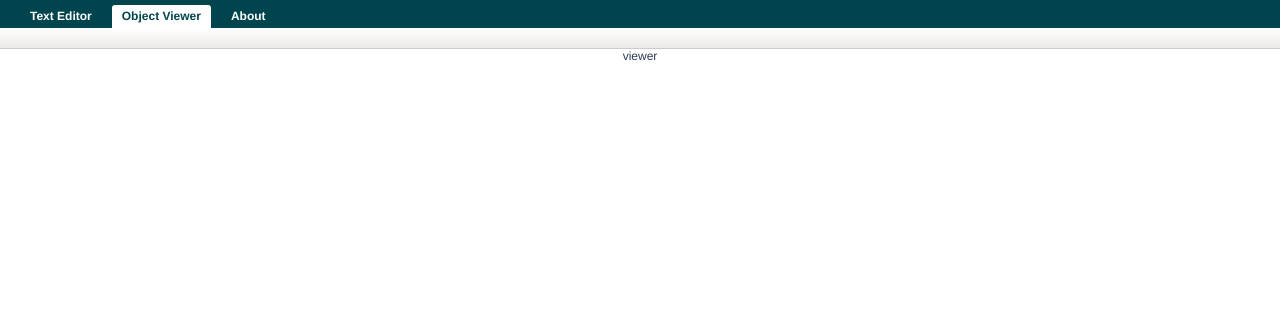
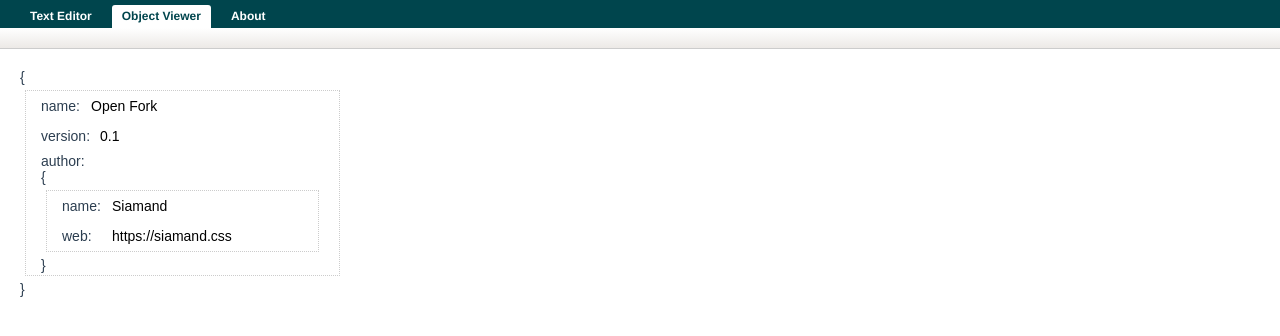
Before and after one commit to code-by-sia/OpenFork, a Vue app: page / in a window 1280 px wide. Both pictures are taken after a click on the item "Object Viewer". Shown: the top 336 px of the page. Built offline with nearby package versions, Linux system fonts and the light colour scheme.

Commit message:
feat: add basic object browser/editor

```diff
--- a/src/App.vue
+++ b/src/App.vue
@@ -38,7 +38,14 @@ export default class App extends Vue {
     }
   ];
   history: Action[] = [{ name: "redo" }, { name: "undo" }];
-  data: string = "";
+  data: string = `{
+    "name":"Open Fork",
+    "version":0.1,
+    "author": {
+      "name":"Siamand",
+      "web":"https://siamand.css"
+    }
+  }`;
 
   async onClipboard(action: string) {
     if (action === "paste") {
@@ -52,14 +59,18 @@ export default class App extends Vue {
     try {
       this.data = JSON.parse(this.data);
       this.data = JSON.stringify(this.data, null, 2);
-    } catch (e) {}
+    } catch (e) {
+      console.error(e);
+    }
   }
 
   minify() {
     try {
       this.data = JSON.parse(this.data);
       this.data = JSON.stringify(this.data);
-    } catch (e) {}
+    } catch (e) {
+      console.error(e);
+    }
   }
 }
 </script>
@@ -78,11 +89,7 @@ export default class App extends Vue {
         </control-box>
 
         <control-box label="Clipboard" class="independent">
-          <action-group
-            :value="clipboard"
-            class="clipboard"
-            @action="onClipboard"
-          >
+          <action-group :value="clipboard" class="clipboard" @action="onClipboard">
             <i slot="copy" class="fa fa-copy" />
             <i slot="paste" class="fa fa-paste" />
           </action-group>
@@ -115,34 +122,31 @@ export default class App extends Vue {
             <i class="fab fa-osi"></i>
           </span>
         </control-box>
-        <control-box
-          label="About Open Web Sheet Project"
-          style="flex:1;"
-          :grid="false"
-        >
+        <control-box label="About Open Web Sheet Project" style="flex:1;" :grid="false">
           <span style="flex: 1">
-            Designed and developed by <strong>Siamand Maroufi</strong><br />
-            3rd Parties: <strong>FontAwesome Icons</strong> &
-            <strong>Google noto web font</strong><br />
-            Licence: <strong>MIT Licence</strong>
+            Designed and developed by
+            <strong>Siamand Maroufi</strong>
+            <br />3rd Parties:
+            <strong>FontAwesome Icons</strong> &
+            <strong>Google noto web font</strong>
+            <br />Licence:
+            <strong>MIT Licence</strong>
           </span>
           <span style="align-self: flex-start">
             <a href="https://siamand.cc">
-              <i class="fa fa-link"></i> Developer's site</a
-            >
+              <i class="fa fa-link"></i> Developer's site
+            </a>
             |
-            <a href="https://github.com/SiamandMaroufi/OpenFork"
-              ><i class="fab fa-github"></i> Source Code</a
-            >
+            <a href="https://github.com/SiamandMaroufi/OpenFork">
+              <i class="fab fa-github"></i> Source Code
+            </a>
           </span>
         </control-box>
       </div>
     </ribbon>
-    <editor v-if="active === 'editor'" v-model="data" />
-    <viewer v-else-if="active === 'viewer'" />
-    <div v-else>
-      nothing here yet ...
-    </div>
+    <editor v-if="active === 'editor'" v-model="data" style="flex:1" />
+    <viewer v-model="data" v-else-if="active === 'viewer'" style="flex:1" />
+    <div v-else>nothing here yet ...</div>
   </div>
 </template>
 
--- /dev/null
+++ b/src/ObjectViewer.vue
@@ -0,0 +1,93 @@
+<script lang="ts">
+import Vue from "vue";
+import { Component, Prop } from "vue-property-decorator";
+
+@Component({ name: "ObjectViewer" })
+export default class ObjectViewer extends Vue {
+  @Prop()
+  value!: any;
+
+  @Prop()
+  name?: any;
+
+  get objectValue() {
+    return this.value;
+  }
+
+  set objectValue(newValue: any) {
+    this.$emit("input", newValue);
+  }
+
+  onChange(name: string, change: any) {
+    const newVal = this.applyType(change, name);
+    this.$set(this.objectValue, name, newVal);
+    this.objectValue = this.objectValue;
+  }
+  applyType(newVal: any, name: string) {
+    if (typeof this.value[name] == "number" && !isNaN(newVal)) {
+      return newVal * 1;
+    }
+    return newVal;
+  }
+}
+</script>
+
+<template>
+  <div class="viewer">
+    <span v-if="name" class="name">{{ name }}:</span>
+    <div class="props" v-if="typeof value=='object'">
+      <div class="array" v-if="Array.isArray(value)">
+        [
+        <div class="item" v-for="(children,name) in value" :key="name">
+          <object-viewer :value="children" />
+        </div>]
+      </div>
+      <template v-else>
+        {
+        <div class="object">
+          <object-viewer
+            v-for="(children,name) in value"
+            :key="name"
+            :value="children"
+            :name="name"
+            @change="change=> onChange(name,change)"
+          />
+        </div>}
+      </template>
+    </div>
+    <input v-else :value="objectValue" type="text" @change="v=> $emit('change',v.target.value)" />
+  </div>
+</template>
+
+<style lang="scss" scoped>
+div.viewer {
+  flex: 1;
+  padding: 2px 15px;
+  text-align: start;
+
+  & div.props {
+    text-align: start;
+  }
+
+  & input[type="text"] {
+    margin: 0 5px;
+    padding: 5px;
+
+    width: auto;
+    &:hover {
+      padding: 4px;
+      border: solid 1px #ccc;
+      background: white;
+      border-radius: 3px;
+    }
+  }
+}
+span.name {
+  display: inline-block;
+  min-width: 40px;
+}
+.object {
+  border: dotted thin #cccccc;
+  margin: 5px;
+}
+</style>
--- a/src/Viewer.vue
+++ b/src/Viewer.vue
@@ -1,13 +1,41 @@
-<script>
+<script lang="ts">
 import Vue from "vue";
-import { Component } from "vue-property-decorator";
+import { Component, Prop } from "vue-property-decorator";
+import ObjectViewer from "./ObjectViewer.vue";
 
-@Component({ name: "viewer" })
-export default class Viewer extends Vue {}
+@Component({
+  name: "viewer",
+  components: {
+    ObjectViewer
+  }
+})
+export default class Viewer extends Vue {
+  @Prop()
+  value!: string;
+
+  get root(): any {
+    if (!this.value) return {};
+    return JSON.parse(this.value);
+  }
+
+  set root(newValue: any) {
+    this.$emit("input", JSON.stringify(newValue, null, 2));
+  }
+}
 </script>
 
 <template>
   <div class="viewer">
-    viewer
+    <object-viewer v-model="root" />
   </div>
 </template>
+
+<style lang="scss" scoped>
+div.viewer {
+  font-family: sans-serif;
+  font-size: 14px;
+  display: flex;
+  flex: 1;
+  padding: 10px;
+}
+</style>
```
Also changed, not shown: vue.config.js (+8 -8 lines), 10 other files (tests, documents, lock files or other folders).
